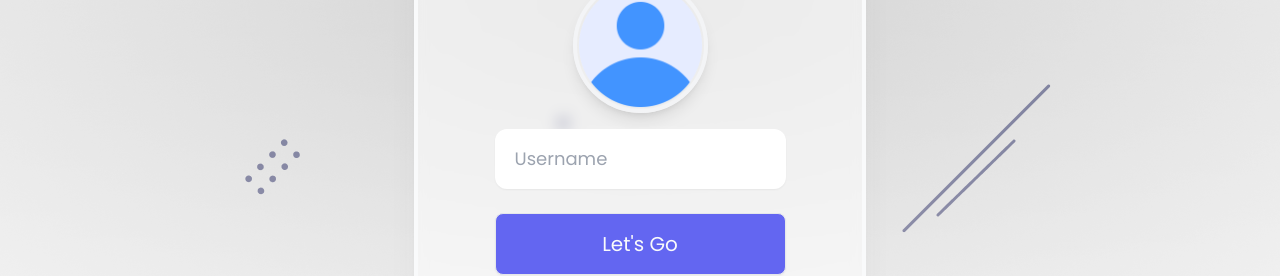
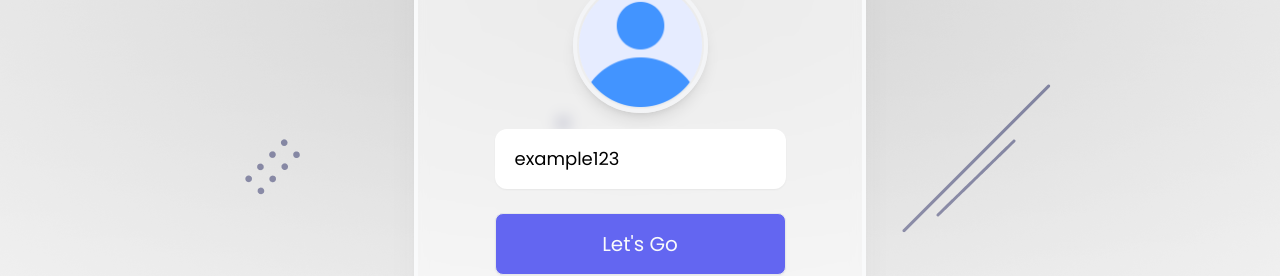
Before and after one commit to Hirun4/mylogin-app, a React (Create React App) app in the folder client/: page / in a window 1280 px wide. Shown: the part 362-638 px from the top of the page. Built offline with nearby package versions, Linux system fonts and the light colour scheme.

Commit message:
Let's go and go to password page

```diff
--- a/client/src/components/Username.js
+++ b/client/src/components/Username.js
@@ -1,23 +1,35 @@
-import React from 'react'
-import { Link } from 'react-router-dom'
+import React, { useEffect } from 'react'
+import { Link, useNavigate } from 'react-router-dom'
 import avatar from '../assets/profile.png';
 import { Toaster } from 'react-hot-toast';
 import { useFormik } from 'formik';
 import { usernameValidate } from '../helper/validate';
+import { useAuthStore } from '../store/store';
 
 import styles from '../styles/Username.module.css';
 
 export default function Username() {
 
+  const navigate = useNavigate();
+  const setUsername =  useAuthStore(state => state.setUsername);
+  //const username =  useAuthStore(state => state.auth.username);
+
+  // useEffect(() => {
+  //   console.log(username)
+  // })
+
   const formik = useFormik({
     initialValues : {
-      username : ''
+      username : 'example123'
     },
     validate : usernameValidate,
     validateOnBlur: false,
     validateOnChange: false,
     onSubmit : async values =>{
-      console.log(values)
+      console.log('Form submitted:', values);
+      setUsername(values.username); // Update username in the store
+      navigate('/password'); // Navigate to the password route
+
     }
   })
 
--- a/client/src/helper/validate.js
+++ b/client/src/helper/validate.js
@@ -1,8 +1,18 @@
 import toast from "react-hot-toast";
+import { authenticate } from "./helper";
 
 /** validate login username */
 export async function usernameValidate(values) {
   const errors = usernameVerify({}, values);
+
+  if(values.username){
+    //check user exist or not
+    const { status } = await authenticate(values.username);
+
+    if(status !== 200){
+      errors.exist = toast.error('User does not exist...!')
+    }
+  }
 
   return errors;
 }
--- a/client/src/store/store.js
+++ b/client/src/store/store.js
@@ -1 +1,11 @@
-import create from 'zustand';
+//import create from 'zustand';
+import { create } from 'zustand';
+import Username from '../components/Username';
+
+export const useAuthStore = create((set) =>({
+    auth : {
+        Username : '',
+        active : false
+    },
+    setUsername : (name) => set((state) => ({ auth : {...state.auth, username : name }}))
+}))
```
